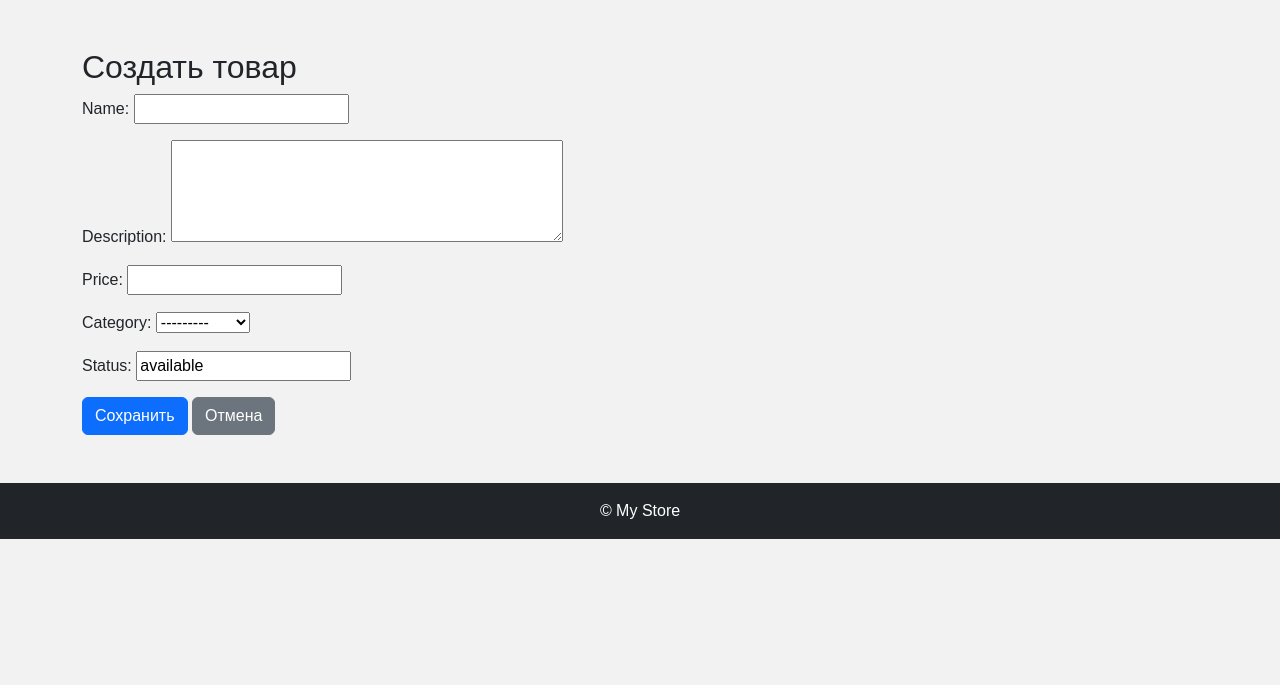
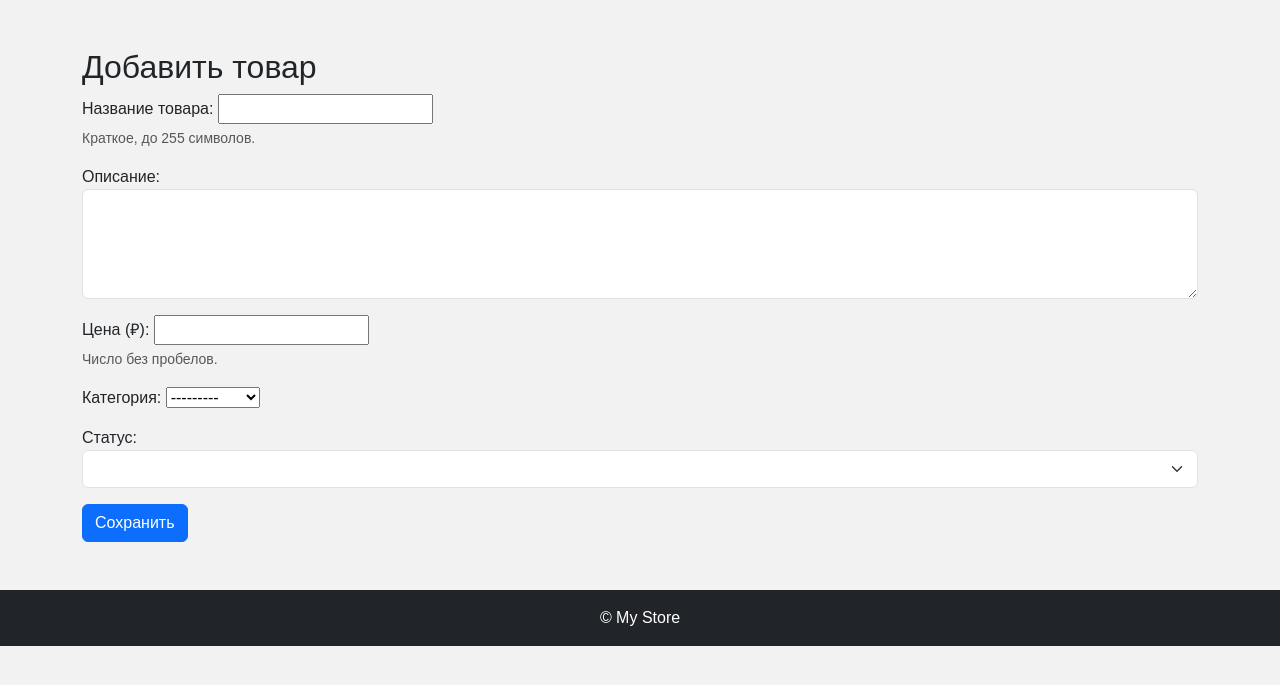
Before and after one commit to weirdlyggg/course-work-web, a Django app: page /admin/products/create/ in a window 1280 px wide. Shown: the part 68-753 px from the top of the page. Run offline with Django 5.2, Linux system fonts and the light colour scheme; a user stored in the database is signed in; data comes from the database, SQL or seed files in the repository; both versions use the stored data as it was after the commit; lists and menus that the app fills with data are empty.

Commit message:
лк, +джанго 4 лаба

```diff
--- a/members/forms.py
+++ b/members/forms.py
@@ -6,22 +6,51 @@
 class ProductForm(forms.ModelForm):
     class Meta:
         model = Product
+        # Явно берем поля (можно было exclude=['status'] и т.п.)
         fields = ['name', 'description', 'price', 'category', 'status']
-        widgets = {
-            'description': forms.Textarea(attrs={'rows': 4}),
+
+        labels = {
+            'name': 'Название товара',
+            'description': 'Описание',
+            'price': 'Цена (₽)',
+            'category': 'Категория',
+            'status': 'Статус',
         }
 
+        help_texts = {
+            'name': 'Краткое, до 255 символов.',
+            'price': 'Число без пробелов.',
+        }
+
+        widgets = {
+            'description': forms.Textarea(attrs={'rows': 4, 'class': 'form-control'}),
+            'status': forms.Select(attrs={'class': 'form-select'}),
+        }
+
+        error_messages = {
+            'name': {
+                'required': 'Название обязательно.',
+                'max_length': 'Слишком длинное название (не более 255 символов).',
+            },
+            'price': {
+                'invalid': 'Введите корректное число.',
+                'required': 'Цена обязательна.',
+            },
+        }
+        css = {
+            'all': (
+                'css/product_form.css',  # файл в static/css/
+            )
+        }
+        js = (
+            'js/product_form.js',    # файл в static/js/
+        )
+
     def clean_price(self):
-        price = self.cleaned_data['price']
-        if price <= 0:
+        price = self.cleaned_data.get('price')
+        if price is None or price <= 0:
             raise forms.ValidationError("Цена должна быть положительной.")
         return price
-
-    def save(self, commit=True):
-        product = super().save(commit=False)
-        if commit:
-            product.save()
-        return product
 
 
 # Форма редактирования профиля пользователя
--- a/members/models.py
+++ b/members/models.py
@@ -201,3 +201,24 @@
     class Meta:
         verbose_name = "ТоварКамень"
         verbose_name_plural = "ТоварыКамни"
+
+class Document(models.Model):
+    title = models.CharField(max_length=255)
+    name = models.CharField("Название", max_length=255)
+    file = models.FileField("Файл", upload_to="docs/")
+
+    class Meta:
+        verbose_name = "Документ"
+        verbose_name_plural = "Документы"
+
+class Video(models.Model):
+    title = models.CharField(max_length=255, verbose_name="Название видео")
+    url = models.URLField(verbose_name="Ссылка на видео")
+    created_at = models.DateTimeField(auto_now_add=True, verbose_name="Добавлено")
+
+    def __str__(self):
+        return self.title
+
+    class Meta:
+        verbose_name = "Видео"
+        verbose_name_plural = "Видео"
--- a/members/views.py
+++ b/members/views.py
@@ -8,6 +8,8 @@
 from django.contrib.auth.models import User
 from django.db.models import Q
 from django.contrib.auth.decorators import login_required
+from django.http import HttpResponseRedirect
+from django.urls import reverse
 
 # Импорты DRF
 from rest_framework.pagination import PageNumberPagination
@@ -39,18 +41,21 @@
         })
 
 
+
 def catalog(request):
     category_id = request.GET.get('category')
     gemestone_id = request.GET.get('gemestone')
+    q = request.GET.get('q')  # поисковый запрос
 
     products = Product.objects.all()
-
     if category_id:
         products = products.filter(category_id=category_id)
-
     if gemestone_id:
         products = products.filter(gemestones__id=gemestone_id)
-
+    if q:
+        products = products.filter(name__icontains=q)
+    # для автодополнения: список всех имён товаров
+    all_names = Product.objects.values_list('name', flat=True).distinct()
     categories = Category.objects.all()
     gemestones = Gemestone.objects.all()
 
@@ -60,6 +65,8 @@
         'gemestones': gemestones,
         'selected_category': int(category_id) if category_id else None,
         'selected_gemestone': int(gemestone_id) if gemestone_id else None,
+        'search_query': q or '',
+        'all_names': all_names,
     }
 
     return render(request, 'catalog.html', context)
@@ -193,12 +200,17 @@
         form = UserProfileForm(instance=user)
 
     orders = user.orders.all()
+    orders_count = orders.count()    # сколько всего заказов
+    has_orders = orders.exists()     # есть ли хотя бы один заказ?
+
     products = Product.objects.all() if user.is_staff else None
 
     return render(request, 'profile.html', {
         'user': user,
         'user_form': form,
         'orders': orders,
+        'orders_count': orders_count,
+        'has_orders': has_orders,
         'products': products,
     })
 
@@ -245,7 +257,6 @@
 
     return redirect('profile')
 
-from django.shortcuts import render
 from .models import Product
 
 def cart_view(request):
@@ -286,10 +297,10 @@
 @user_passes_test(lambda u: u.is_staff)
 def create_product_view(request):
     if request.method == 'POST':
-        form = ProductForm(request.POST)
+        form = ProductForm(request.POST, request.FILES)
         if form.is_valid():
             form.save()
-            return redirect('profile')
+            return HttpResponseRedirect(reverse('profile'))
     else:
         form = ProductForm()
 
--- a/static/styles.css
+++ b/static/styles.css
@@ -93,5 +93,10 @@
 .lk-info {
     display: flex;
     flex-direction: column;
-    margin-left: 30px !important;
+    margin-left: 30px ;
 }
+.input-group .form-control {
+    display: flex;
+    flex-direction: row;
+    margin-bottom: 10px;
+}
--- a/templates/product_form.html
+++ b/templates/product_form.html
@@ -1,11 +1,31 @@
-{% extends 'base.html' %}
+{% extends "base.html" %}
 {% load static %}
+
+{% block title %}
+    {{ form.instance.pk|yesno:"Редактировать товар,Добавить товар" }}
+{% endblock %}
+
 {% block content %}
-<h2>{{ form.instance.pk|yesno:"Редактировать товар,Создать товар" }}</h2>
-<form method="post">
-    {% csrf_token %}
-    {{ form.as_p }}
-    <button type="submit" class="btn btn-primary">Сохранить</button>
-    <a href="{% url 'profile' %}" class="btn btn-secondary">Отмена</a>
-</form>
+
+    <h2>
+        {{ form.instance.pk|yesno:"Редактировать товар,Добавить товар" }}
+    </h2>
+
+    <form method="post" enctype="multipart/form-data" class="product-form">
+        {% csrf_token %}
+        {% for field in form %}
+            <div class="mb-3">
+                {{ field.label_tag }}
+                {{ field }}
+                {% if field.help_text %}
+                    <div class="form-text">{{ field.help_text }}</div>
+                {% endif %}
+                {% if field.errors %}
+                    <div class="text-danger">{{ field.errors|striptags }}</div>
+                {% endif %}
+            </div>
+        {% endfor %}
+        <button type="submit" class="btn btn-primary">Сохранить</button>
+    </form>
+
 {% endblock %}
--- a/templates/profile.html
+++ b/templates/profile.html
@@ -27,6 +27,7 @@
         <p><strong>Телефон:</strong> {{ user.phone_number }}</p>
         <p><strong>Адрес:</strong> {{ user.address }}</p>
 
+        <p><strong>Всего заказов:</strong> {{ orders_count }}</p>
         <h3>Ваши заказы</h3>
         {% if user.orders.all %}
             <ul>
```
Also changed, not shown: members/admin.py (+37 -1 lines), templates/catalog.html (+11 -1 lines), templates/pdf/order.html (added, +29 -0 lines), db.sqlite3, members/migrations/0013_alter_category_options_alter_favorite_options_and_more.py (added), members/migrations/0014_document.py (added), members/migrations/0015_video.py (added), static/fonts/DejaVuSans.ttf (added).
